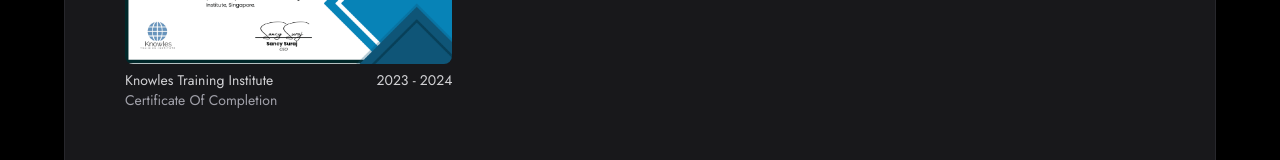
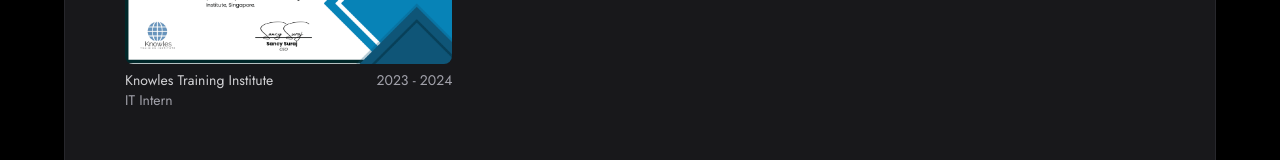
Before and after one commit to sIUzyy/p-portfolio, a React (Vite) app: page /certification in a window 1280 px wide. Shown: the part 423-583 px from the top of the page. Built offline with nearby package versions, Linux system fonts and the light colour scheme.

Commit message:
(pages): certification modification

```diff
--- a/src/pages/Certification.jsx
+++ b/src/pages/Certification.jsx
@@ -4,18 +4,18 @@ import ImageListItemBar from '@mui/material/ImageListItemBar';
 import Zoom from 'react-medium-image-zoom'
 import 'react-medium-image-zoom/dist/styles.css'
 
+import knowlesCompletion from '../assets/certi/knowles-completion.png'
 
-import knowlesCompletion from '../assets/certi/knowles-completion.png'
+
 const Certification = () => {
 
     const itemData = [
         {
             img: knowlesCompletion,
             company: "knowles training institute",
-            certi: "certificate of completion",
+            certi: "IT Intern",
+            date: '2023 - 2024'
         },
-
-
 
     ]
   return (
@@ -45,7 +45,7 @@ const Certification = () => {
                 title={
                     <div className='flex justify-between'>
                         <h1 className='text-[#d1d1d4] capitalize font-p text-sm'>{item.company} </h1>
-                        <h1 className='text-[#d1d1d4]  font-p text-sm'>2023 - 2024</h1>
+                        <h1 className='text-[#A1A1AA]  font-p text-sm'>{item.date}</h1>
                     </div>
                 }
                 subtitle={<h1 className='text-[#A1A1AA] capitalize font-p text-sm'>{item.certi}</h1>}
```
